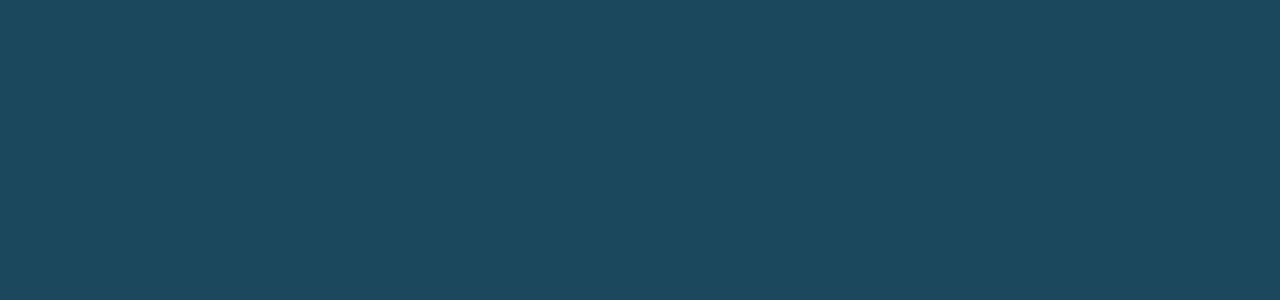
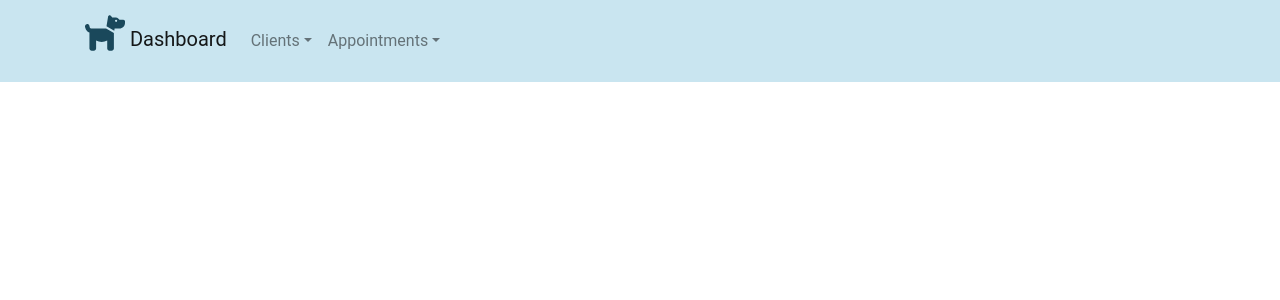
Before and after one commit to tonybarr1611/MyPetCR, a React (Vite) app: page /dashboard in a window 1280 px wide. Before the commit this address had no page. Shown: the top 300 px of the page. Built offline with nearby package versions, Linux system fonts and the light colour scheme.

Commit message:
Dashboard navbar and routing
Established file structure, routing and page design for the manager's/veterinarian's dashboard.

```diff
--- a/src/App.tsx
+++ b/src/App.tsx
@@ -1,20 +1,22 @@
-import { BrowserRouter as Router, Routes, Route } from "react-router-dom";
+import {
+  BrowserRouter as Router,
+  Routes,
+  Route,
+  useParams,
+} from "react-router-dom";
 import "./bootstrap/bootstrap.min.css";
 import "react-toastify/dist/ReactToastify.css";
 import Login from "./Login/Login";
 import Register from "./Login/Register";
+import Dashboard from "./Dashboard/Dashboard";
 
 function App() {
   return (
     <Router>
       <Routes>
         <Route path="/" element={<Login />} />
-      {<Route path="/register" element={< Register />} />
-      /*<Route path="/" element={< />} />
-      <Route path="/" element={< />} />
-      <Route path="/" element={< />} />
-      <Route path="/" element={< />} />
-      <Route path="/" element={< />} />*/}
+        <Route path="/register" element={<Register />} />
+        <Route path="/dashboard/*" element={<Dashboard />} />
       </Routes>
     </Router>
   );
--- /dev/null
+++ b/src/Dashboard/Dashboard.tsx
@@ -0,0 +1,28 @@
+import { Routes, Route } from "react-router-dom";
+import NavBar from "./NavBar";
+import "./Dashboard.css";
+
+const setBackgroundWhite = () => {
+  var html = document.getElementsByTagName("html");
+  var body = document.getElementsByTagName("body");
+  html[0].style.backgroundColor = "white";
+  body[0].style.backgroundColor = "white";
+};
+
+function Dashboard() {
+  // Change html, body property
+  setBackgroundWhite();
+  return (
+    <div>
+      <NavBar />
+      <Routes>
+        {/* Routes shall be included relative to the last route, at this point every route has already considered localhost:5173/dashboard */}
+        <Route path="/" />
+        <Route path="/clients" />
+        <Route path="/appointments" />
+      </Routes>
+    </div>
+  );
+}
+
+export default Dashboard;
--- /dev/null
+++ b/src/Dashboard/NavBar.tsx
@@ -0,0 +1,42 @@
+import { Container, Nav, NavDropdown, Navbar } from "react-bootstrap";
+import { FaDog } from "react-icons/fa6";
+
+function NavBar() {
+  return (
+    <Navbar bg="light" expand="lg">
+      <Container>
+        <Navbar.Brand href="/dashboard">
+          <FaDog
+            size={40}
+            className="mb-3"
+            style={{ color: "var(--darkblue)" }}
+          />
+          {"    "}Dashboard
+        </Navbar.Brand>
+        <Navbar.Toggle aria-controls="basic-navbar-nav" />
+        <Navbar.Collapse id="basic-navbar-nav">
+          <Nav className="me-auto">
+            <NavDropdown title="Clients" id="basic-nav-dropdown">
+              <NavDropdown.Item href="dashboard/clients">
+                Add Client
+              </NavDropdown.Item>
+              <NavDropdown.Item href="dashboard/clients">
+                View Clients
+              </NavDropdown.Item>
+            </NavDropdown>
+            <NavDropdown title="Appointments" id="basic-nav-dropdown">
+              <NavDropdown.Item href="dashboard/appointments">
+                Add Appointment
+              </NavDropdown.Item>
+              <NavDropdown.Item href="dashboard/appointments">
+                View Appointments
+              </NavDropdown.Item>
+            </NavDropdown>
+          </Nav>
+        </Navbar.Collapse>
+      </Container>
+    </Navbar>
+  );
+}
+
+export default NavBar;
--- a/src/Login/register.tsx
+++ b/src/Login/register.tsx
@@ -1,42 +1,55 @@
-import { useState } from 'react'
-import { useNavigate } from 'react-router-dom'
-import { Container, Form, Button, Card } from 'react-bootstrap'
-import { ToastContainer, toast } from 'react-toastify'
+import { useState } from "react";
+import { useNavigate } from "react-router-dom";
+import { Container, Form, Button, Card } from "react-bootstrap";
+import { ToastContainer, toast } from "react-toastify";
 import { EyeFill, EyeSlashFill } from "react-bootstrap-icons";
 import { FaDog } from "react-icons/fa6";
-import "./Login.css"
+import "./Login.css";
 
 const Register = () => {
-  const [credentials, setCredentials] = useState({ email: "", password: "" })
+  const [credentials, setCredentials] = useState({ email: "", password: "" });
   const [showPassword, setShowPassword] = useState(false);
-  const navigate = useNavigate()
+  const navigate = useNavigate();
 
   const handleClickShowPassword = () => {
     setShowPassword(!showPassword);
   };
 
-  const handleOnChange = (e: { target: { name: any; value: any; }; }) => {
-    setCredentials({ ...credentials, [e.target.name]: e.target.value })
-  }
+  const handleOnChange = (e: { target: { name: any; value: any } }) => {
+    setCredentials({ ...credentials, [e.target.name]: e.target.value });
+  };
 
-  const handleSubmit = async (e: { preventDefault: () => void; }) => {
-    e.preventDefault()
-    let emailRegex = /^(([^<>()\[\]\\.,;:\s@"]+(\.[^<>()\[\]\\.,;:\s@"]+)*)|(".+"))@((\[[0-9]{1,3}\.[0-9]{1,3}\.[0-9]{1,3}\.[0-9]{1,3}\])|(([a-zA-Z\-0-9]+\.)+[a-zA-Z]{2,}))$/;
+  const handleSubmit = async (e: { preventDefault: () => void }) => {
+    e.preventDefault();
+    let emailRegex =
+      /^(([^<>()\[\]\\.,;:\s@"]+(\.[^<>()\[\]\\.,;:\s@"]+)*)|(".+"))@((\[[0-9]{1,3}\.[0-9]{1,3}\.[0-9]{1,3}\.[0-9]{1,3}\])|(([a-zA-Z\-0-9]+\.)+[a-zA-Z]{2,}))$/;
 
     try {
       if (!credentials.email && !credentials.password) {
-        toast.error("All fields are required", { autoClose: 1500, theme: 'colored' })
+        toast.error("All fields are required", {
+          autoClose: 1500,
+          theme: "colored",
+        });
       } else if (emailRegex.test(credentials.email) === false) {
-        toast.error("Please enter a valid email", { autoClose: 1500, theme: 'colored' })
+        toast.error("Please enter a valid email", {
+          autoClose: 1500,
+          theme: "colored",
+        });
       } else if (credentials.password.length < 5) {
-        toast.error("Please enter a password with more than 5 characters", { autoClose: 1500, theme: 'colored' })
+        toast.error("Please enter a password with more than 5 characters", {
+          autoClose: 1500,
+          theme: "colored",
+        });
       } else if (credentials.email && credentials.password) {
         // Authentication logic (e.g., sending data to backend)
       }
-    } catch (error : any) {
-      toast.error(error.response.data.error[0].msg, { autoClose: 1500, theme: 'colored' })
+    } catch (error: any) {
+      toast.error(error.response.data.error[0].msg, {
+        autoClose: 1500,
+        theme: "colored",
+      });
     }
-  }
+  };
 
   return (
     <Container
@@ -44,10 +57,14 @@ const Register = () => {
       style={{ height: "100vh" }}
     >
       <ToastContainer position="top-center" />
-      <Card style={{ width: '24rem', background: "#C9E5F0" }}>
+      <Card style={{ width: "24rem", background: "#C9E5F0" }}>
         <Card.Body>
           <div className="text-center mb-4">
-            <FaDog size={40} className="mb-3" style={{ color: 'var(--darkblue)' }} />
+            <FaDog
+              size={40}
+              className="mb-3"
+              style={{ color: "var(--darkblue)" }}
+            />
             <h1 className="h4">Sign Up</h1>
           </div>
           <Form onSubmit={handleSubmit}>
@@ -69,7 +86,11 @@ const Register = () => {
                   value={credentials.password}
                   onChange={handleOnChange}
                 />
-                <Button variant="primary" onClick={handleClickShowPassword} className="ml-1">
+                <Button
+                  variant="primary"
+                  onClick={handleClickShowPassword}
+                  className="ml-1"
+                >
                   {showPassword ? <EyeSlashFill /> : <EyeFill />}
                 </Button>
               </div>
@@ -81,10 +102,10 @@ const Register = () => {
         </Card.Body>
       </Card>
     </Container>
-  )
-}
+  );
+};
 
-export default Register
+export default Register;
 
 /*
 import { useState } from 'react'
```
Also changed, not shown: src/Dashboard/Dashboard.css (added).
